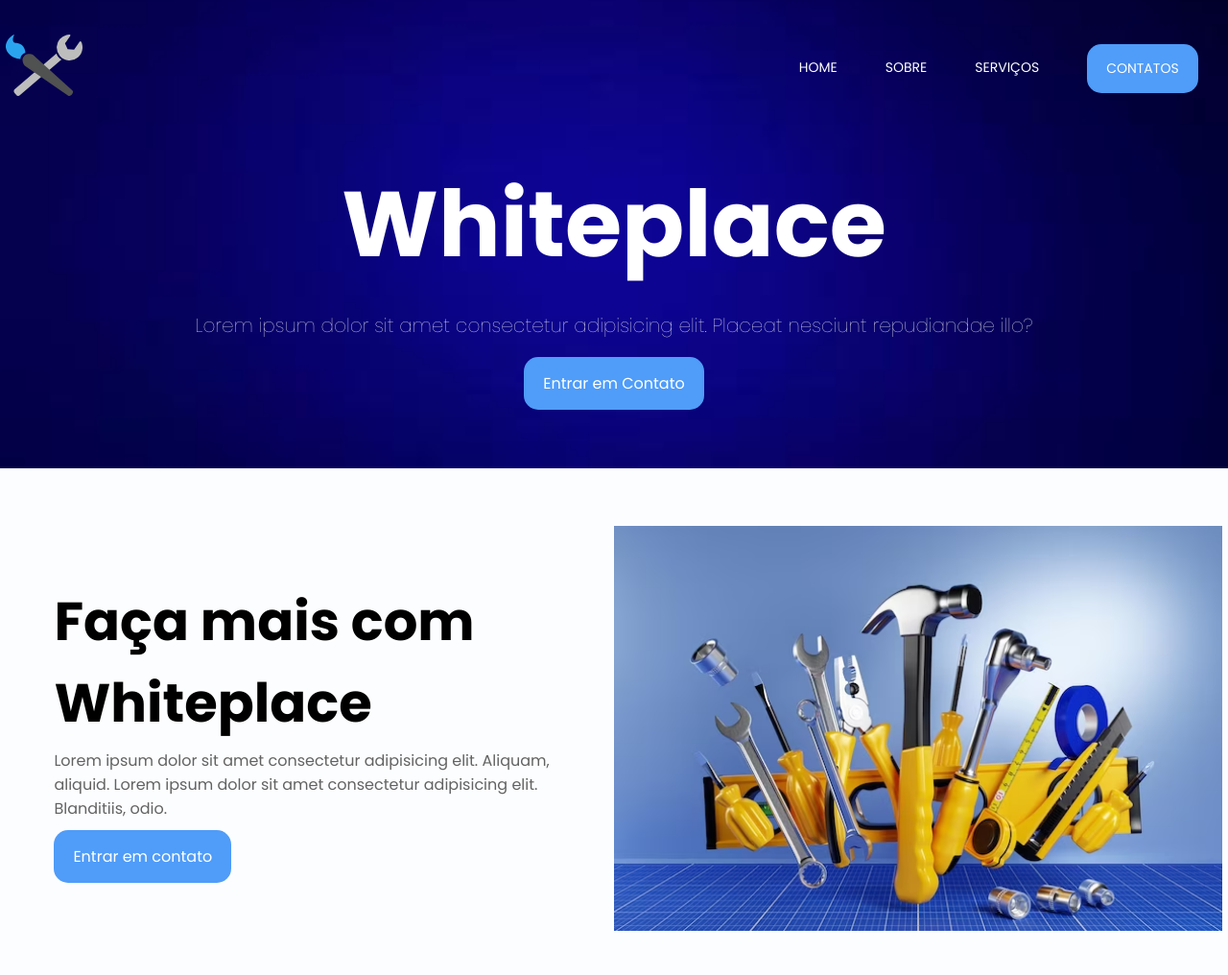
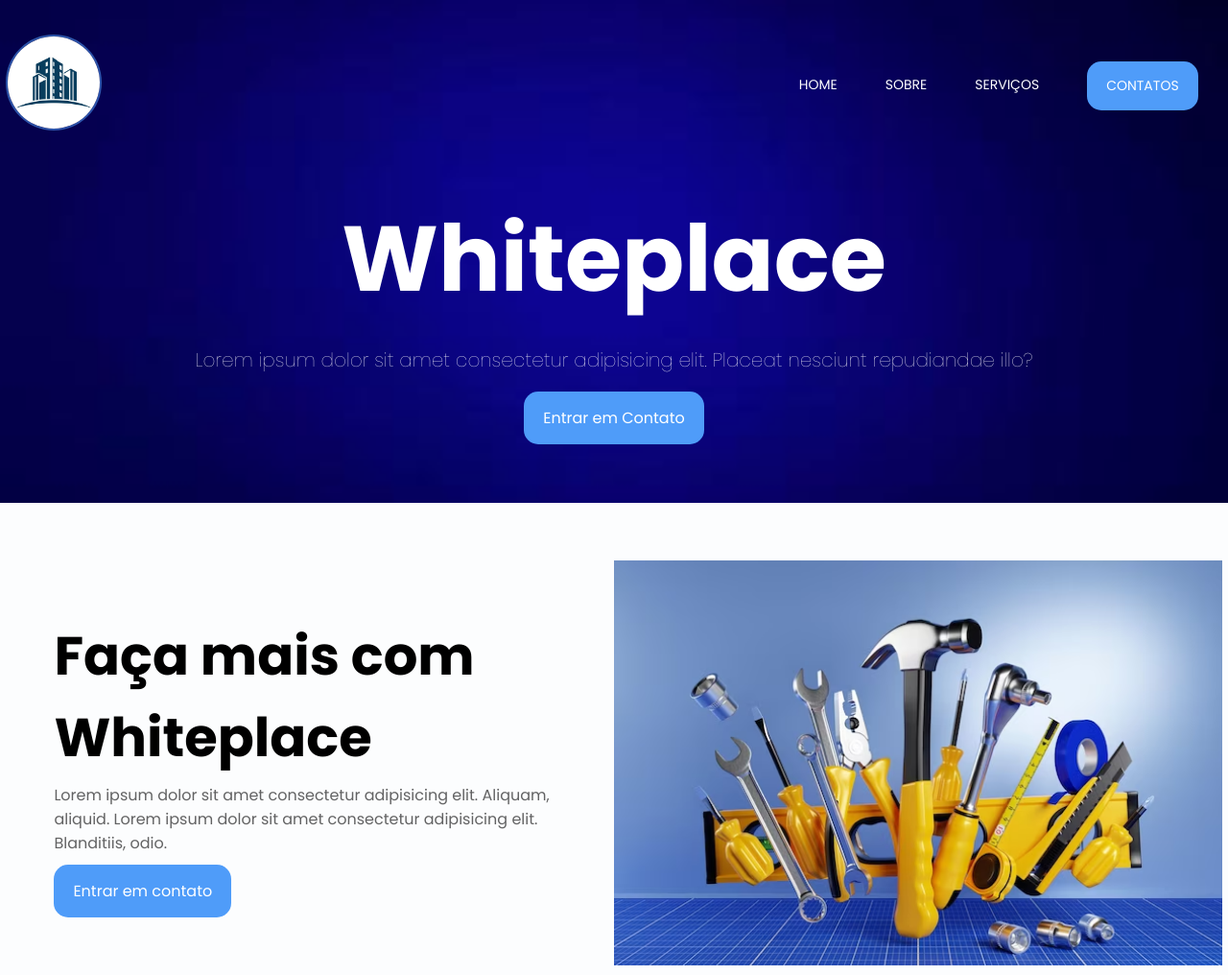
Before and after one commit to ferreira-cmk/whiteplace, a plain HTML site: page index.html in a window 1280 px wide. Shown: the top 1016 px of the page at 96% size. Drawn offline with Linux system fonts and the light colour scheme.

Commit message:
logo alterada

```diff
--- a/index.html
+++ b/index.html
@@ -6,6 +6,7 @@
     <!--font awesome-->
     <link rel="stylesheet" href="https://cdnjs.cloudflare.com/ajax/libs/font-awesome/4.7.0/css/font-awesome.css" integrity="sha512-5A8nwdMOWrSz20fDsjczgUidUBR8liPYU+WymTZP1lmY9G6Oc7HlZv156XqnsgNUzTyMefFTcsFH/tnJE/+xBg==" crossorigin="anonymous" referrerpolicy="no-referrer" />
     <link rel="stylesheet" href="style.css">
+    <link rel="stylesheet" href="teste_logo.css">
     <title>website</title>
 </head>
 <body>
@@ -13,7 +14,7 @@
         <div class="container">
             <nav>
                 <a href="index.html">
-                    <img src="./img/howbox_step3.svg" alt="logo">
+                    <img src="./img/logo-teste.jpg" alt="logo" width="100px">
                 </a>
                 <ul class="ul">
                     <a href="index.html">Home</a>
--- /dev/null
+++ b/teste_logo.css
@@ -0,0 +1,4 @@
+.container nav a img{
+    border-radius: 50%;
+    border:2px solid #4f9bf98a;
+}
```
